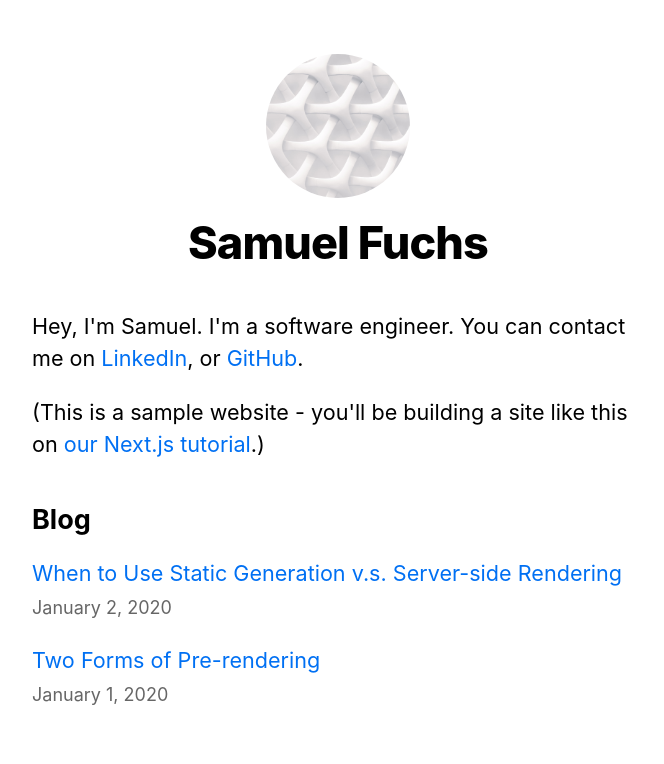
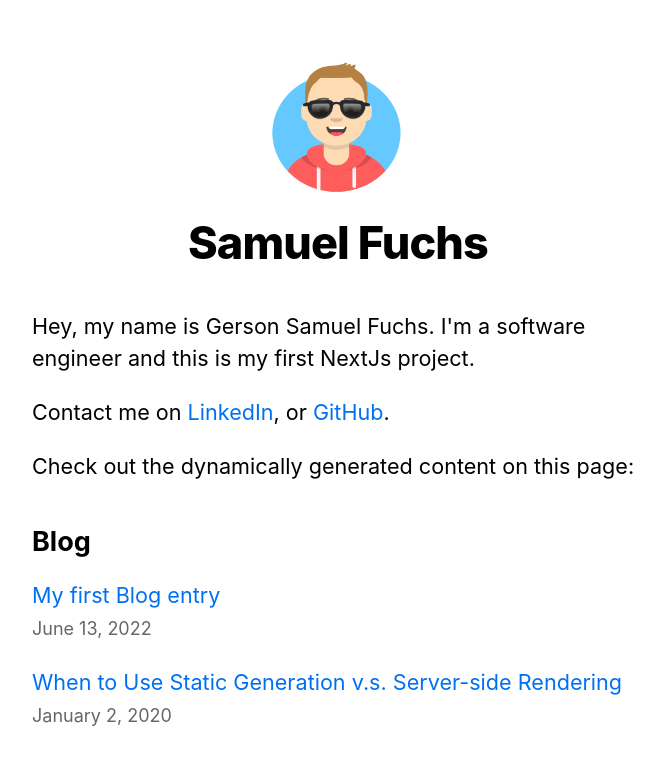
Before and after one commit to samuelfuchs/nextjs-blog, a Next.js app: page / in a window 1280 px wide. Shown: the top 764 px of the page, without its empty margins (302-966 px from the left). Built offline with nearby package versions, Linux system fonts and the light colour scheme.

Commit message:
adapting content to my own needs

```diff
--- a/components/layout.js
+++ b/components/layout.js
@@ -22,7 +22,7 @@ export default function Layout({ children, home }) {
                     <>
                         <Image
                             priority
-                            src='/images/profile.jpeg'
+                            src='/images/avatar.png'
                             className={utilStyles.borderCircle}
                             height={144}
                             width={144}
@@ -36,7 +36,7 @@ export default function Layout({ children, home }) {
                             <a>
                                 <Image
                                     priority
-                                    src='/images/profile.jpeg'
+                                    src='/images/avatar.png'
                                     className={utilStyles.borderCircle}
                                     height={108}
                                     width={108}
--- a/pages/index.js
+++ b/pages/index.js
@@ -13,11 +13,11 @@ export default function Home({ allPostsData }) {
         <title>{siteTitle}</title>
       </Head>
       <section className={utilStyles.headingMd}>
-        <p>Hey, I'm Samuel. I'm a software engineer. You can contact me on <a href='https://www.linkedin.com/in/gersonsamuelfuchs/'>LinkedIn</a>, or <a href='https://github.com/samuelfuchs'>GitHub</a>.</p>
+        <p>Hey, my name is Gerson Samuel Fuchs. I'm a software engineer and this is my first NextJs project.</p>
         <p>
-          (This is a sample website - you'll be building a site like this on{' '}
-          <a href='https://nextjs.org/learn'>our Next.js tutorial</a>.)
+        Contact me on <a href='https://www.linkedin.com/in/gersonsamuelfuchs/'>LinkedIn</a>, or <a href='https://github.com/samuelfuchs'>GitHub</a>.
         </p>
+        <p>Check out the dynamically generated content on this page:</p>
       </section>
 
       <section className={`${utilStyles.headingMd} ${utilStyles.padding1px}`}>
--- /dev/null
+++ b/posts/first-entry.md
@@ -0,0 +1,11 @@
+---
+title: 'My first Blog entry'
+date: '2022-06-13'
+---
+
+This is actually pretty awesome. Can you believe it? This is a simple markdown file and it is generated dynamically on my Blog page! It seems like a **lot of work**, but it's actually very _logical_.
+
+- You should have basic knowledge of React before getting into NextJs.
+- You have to know at least a little more than the basics of Javascript.
+
+As long as you keep on learning, you can never go the wrong way. Continue on your journey and become a better version of yourself every day!
--- a/posts/pre-rendering.md
+++ /dev/null
@@ -1,11 +0,0 @@
----
-title: 'Two Forms of Pre-rendering'
-date: '2020-01-01'
----
-
-Next.js has two forms of pre-rendering: **Static Generation** and **Server-side Rendering**. The difference is in **when** it generates the HTML for a page.
-
-- **Static Generation** is the pre-rendering method that generates the HTML at **build time**. The pre-rendered HTML is then _reused_ on each request.
-- **Server-side Rendering** is the pre-rendering method that generates the HTML on **each request**.
-
-Importantly, Next.js lets you **choose** which pre-rendering form to use for each page. You can create a "hybrid" Next.js app by using Static Generation for most pages and using Server-side Rendering for others.
```
Also changed, not shown: public/images/avatar.png (added).
